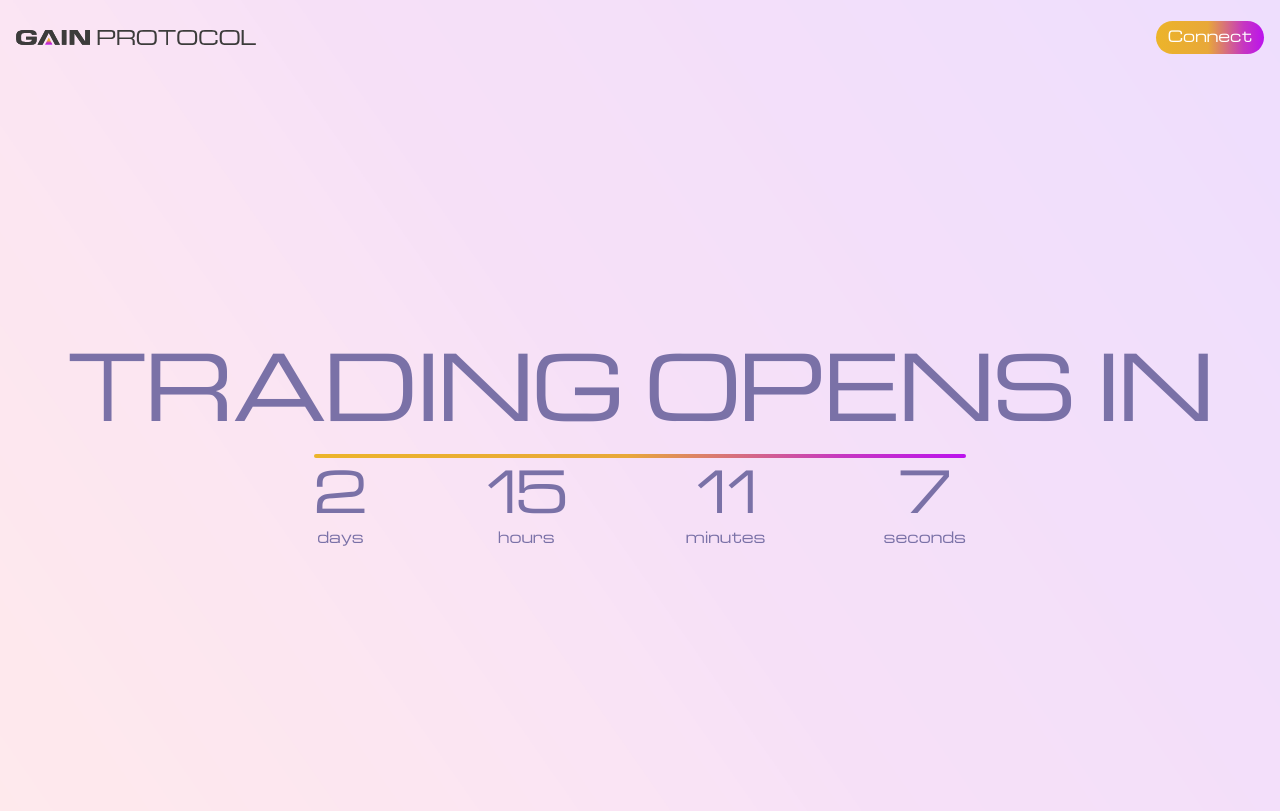
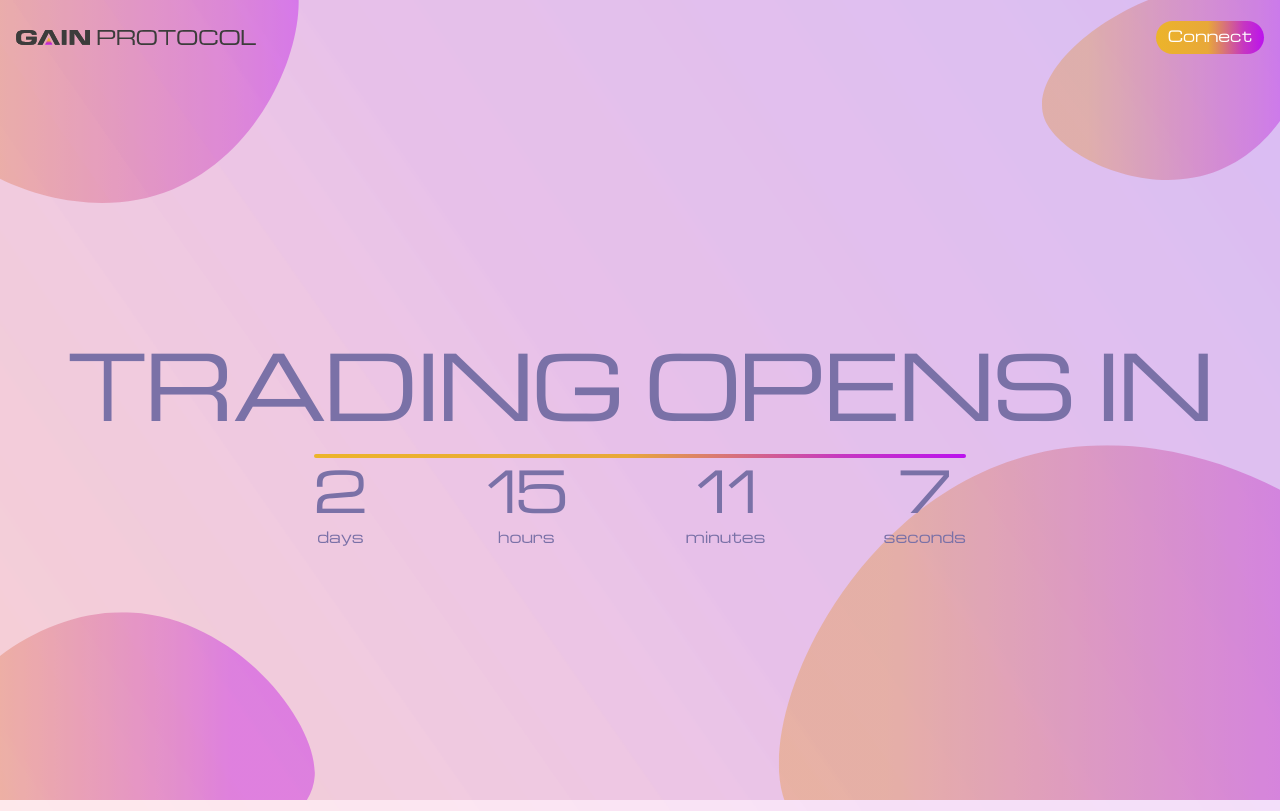
Before and after one commit to Jds-23/musical-couscous, a Next.js app: page /countdown in a window 1280 px wide. Built offline with nearby package versions, Linux system fonts and the light colour scheme.

Commit message:
feat: countdown in home screen

```diff
--- /dev/null
+++ b/components/CountdownScreen/CountdownScreen.module.css
@@ -0,0 +1,44 @@
+.countdown__content {
+  display: flex;
+  flex-direction: column;
+  -webkit-box-align: center;
+  align-items: center;
+  justify-content: center;
+  /* width: calc(61vw + 32px); */
+  padding: 16px 16px 30px;
+  min-height: calc(100vh - 64px);
+  color: #7a71a7;
+}
+.countdown__content > h1 {
+  font-size: 6.53vw;
+}
+.line {
+  width: 652px;
+  border-radius: 4px;
+  height: 4px;
+  background: linear-gradient(
+    90deg,
+    #ecb42a 0%,
+    #e8a839 48%,
+    #c637c1 81%,
+    #bb12ee 100%
+  );
+}
+@media only screen and (min-width: 1080px) {
+  .countdown__content > h1 {
+    font-size: 87px;
+  }
+}
+@media only screen and (max-width: 768px) {
+  .countdown__content {
+    max-width: 100%;
+  }
+  .countdown__content > h1 {
+    font-size: 6.532vw;
+  }
+  .line {
+    width: 78.125vw;
+    border-radius: 2px;
+    height: 2px;
+  }
+}
--- /dev/null
+++ b/components/CountdownScreen/CountdownScreen.tsx
@@ -0,0 +1,20 @@
+import styles from "./CountdownScreen.module.css";
+import CountdownTimer from "../CountdownTimer/CountdownTimer";
+interface MyProps {
+  opensDate: string;
+}
+const CountdownScreen: React.FC<
+  React.HTMLAttributes<HTMLDivElement> & MyProps
+> = ({ opensDate }) => {
+  return (
+    <div>
+      <div className={styles.countdown__content}>
+        <h1>TRADING OPENS IN </h1>
+        <div className={styles.line}></div>
+        <CountdownTimer opensDate={opensDate} />
+      </div>
+    </div>
+  );
+};
+
+export default CountdownScreen;
--- a/pages/countdown.tsx
+++ b/pages/countdown.tsx
@@ -3,6 +3,7 @@ import Head from "next/head";
 import Header from "../components/Header/Header";
 import React, { useState } from "react";
 import CountdownTimer from "../components/CountdownTimer/CountdownTimer";
+import CountdownScreen from "../components/CountdownScreen/CountdownScreen";
 
 const Countdown = () => {
   const [walletInfoModal, setWalletInfoModal] = useState(false);
@@ -26,12 +27,26 @@ const Countdown = () => {
           crossOrigin=""
         />
       </Head>
+      <div className={styles.home__background} />
+      <img
+        src={"./images/background/LeftTop.svg"}
+        className={styles.home__bg_left_top}
+      />
+
+      <img
+        src={"./images/background/TopRight.svg"}
+        className={styles.home__bg_right_top}
+      />
+      <img
+        src={"./images/background/LeftBottom.svg"}
+        className={styles.home__bg_left_bottom}
+      />
+      <img
+        src={"./images/background/RightBottom.svg"}
+        className={styles.home__bg_right_bottom}
+      />
       <Header openWalletInfoModal={() => setWalletInfoModal(true)} />
-      <div className={styles.countdown__content}>
-        <h1>TRADING OPENS IN </h1>
-        <div className={styles.line}></div>
-        <CountdownTimer opensDate={"Jun 25, 2021 00:00:00"} />
-      </div>
+      <CountdownScreen opensDate="Jun 25, 2021 00:00:00" />
     </div>
   );
 };
--- a/styles/Countdown.module.css
+++ b/styles/Countdown.module.css
@@ -18,47 +18,57 @@
     background-image: url("./mobile-background.svg");
   }
 } */
-.countdown__content {
-  display: flex;
-  flex-direction: column;
-  -webkit-box-align: center;
-  align-items: center;
-  justify-content: center;
-  /* width: calc(61vw + 32px); */
-  padding: 16px 16px 30px;
-  min-height: calc(100vh - 64px);
-  color: #7a71a7;
+.home__bg_left_top {
+  z-index: -1;
+  position: fixed;
+  top: min(calc(-100px + 13%), 0px);
+  left: 0px;
+  min-width: 360px;
 }
-.countdown__content > h1 {
-  font-size: 6.53vw;
-}
-.line {
-  width: 652px;
-  border-radius: 4px;
-  height: 4px;
-  background: linear-gradient(
-    90deg,
-    #ecb42a 0%,
-    #e8a839 48%,
-    #c637c1 81%,
-    #bb12ee 100%
-  );
-}
-@media only screen and (min-width: 1080px) {
-  .countdown__content > h1 {
-    font-size: 87px;
+
+@media only screen and (max-width: 400px) {
+  .home__bg_left_top {
+    width: 300px;
+    top: -100px;
   }
 }
-@media only screen and (max-width: 768px) {
-  .countdown__content {
-    max-width: 100%;
-  }
-  .countdown__content > h1 {
-    font-size: 6.532vw;
-  }
-  .line {
-    width: 78.125vw;
-    border-radius: 2px;
-    height: 2px;
-  }
+
+.home__bg_right_top {
+  z-index: -1;
+  position: fixed;
+  top: -2.5%;
+  right: -2.5%;
+  max-width: 30%;
+  max-height: max(25%, 160px);
 }
+
+.home__bg_left_bottom {
+  z-index: -1;
+  position: fixed;
+  bottom: 0px;
+  left: 0px;
+  max-width: 30%;
+}
+
+.home__bg_right_bottom {
+  z-index: -1;
+  position: fixed;
+  bottom: 0px;
+  right: 0px;
+  max-width: 60%;
+  max-height: 55%;
+}
+
+.home__background {
+  z-index: -3;
+  position: fixed;
+  background-color: #f1f1f1;
+  background-image: url("./background.svg");
+  background-repeat: no-repeat;
+  top: 0;
+  right: 0;
+  left: 0;
+  bottom: 0;
+  background-attachment: fixed;
+  background-size: cover;
+}
```
Also changed, not shown: pages/index.tsx (+22 -4 lines), styles/Home.module.css (+1 -7 lines).
